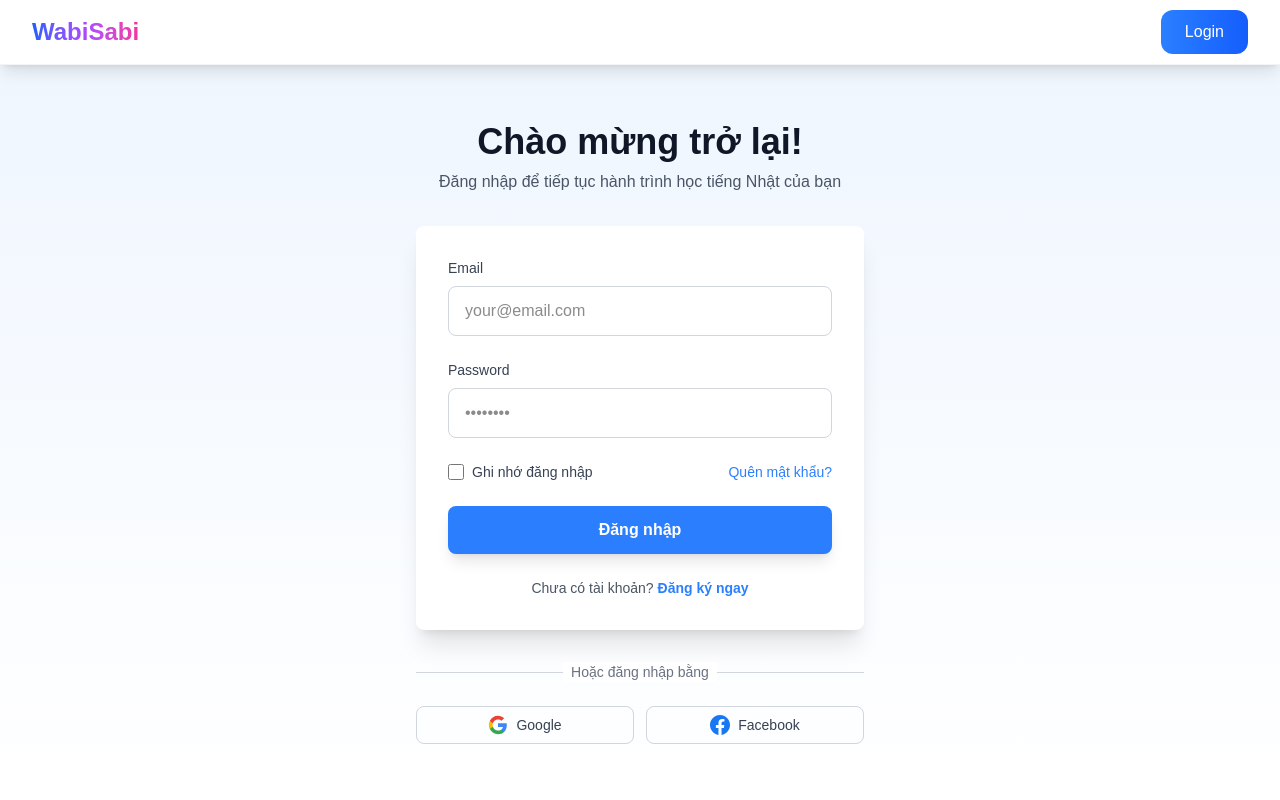
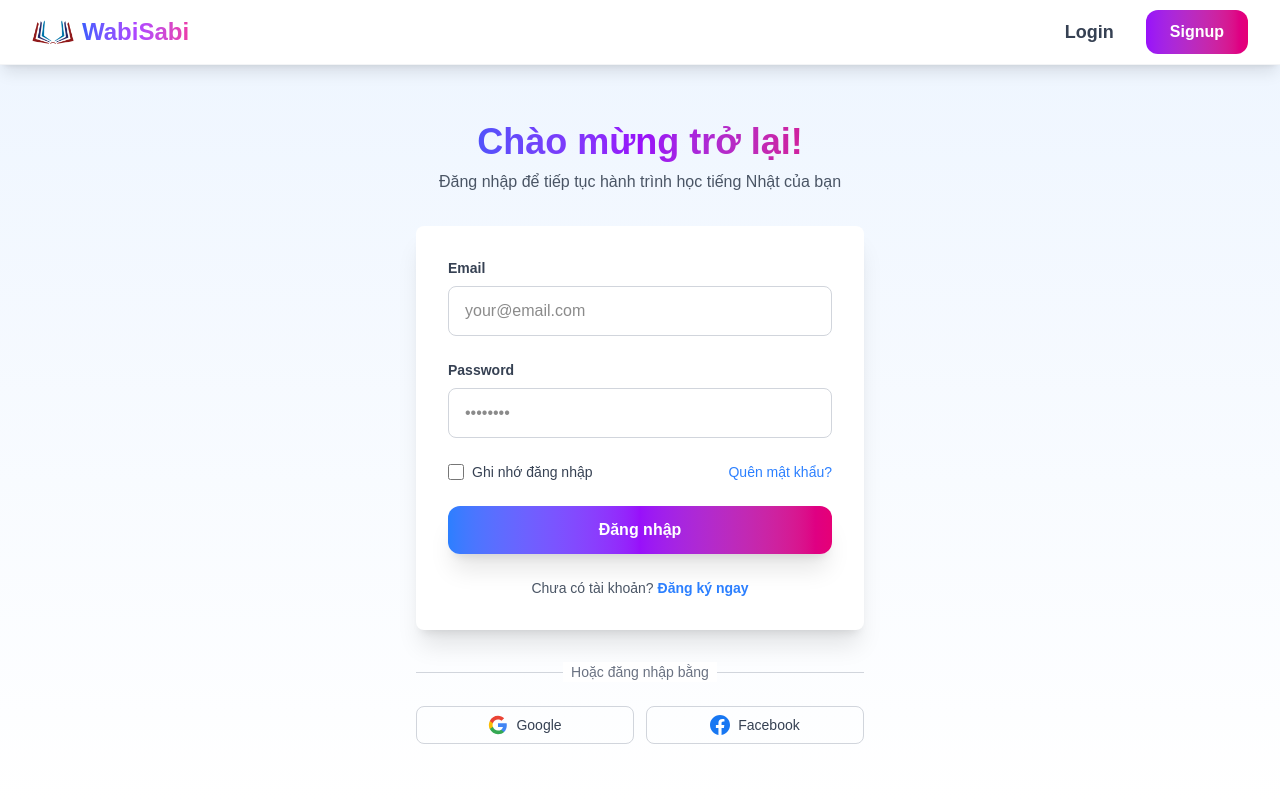
Before and after one commit to lethanhdat04/Japanese_Elearning, a Next.js app: page /login in a window 1280 px wide. Shown: the top 800 px of the page. Built offline with nearby package versions, Linux system fonts and the light colour scheme.

Commit message:
add logo, color

```diff
--- a/app/components/Navbar.tsx
+++ b/app/components/Navbar.tsx
@@ -3,7 +3,15 @@
 import { useState } from "react";
 import Link from "next/link";
 import { usePathname } from "next/navigation";
-import { FiSearch, FiHome, FiBookOpen, FiMusic, FiUser, FiLogOut } from "react-icons/fi";
+import Image from "next/image";
+import {
+  FiSearch,
+  FiHome,
+  FiBookOpen,
+  FiMusic,
+  FiUser,
+  FiLogOut,
+} from "react-icons/fi";
 
 export default function Navbar() {
   const [searchQuery, setSearchQuery] = useState("");
@@ -12,7 +20,8 @@ export default function Navbar() {
   const isActive = (path: string) => pathname === path;
 
   // Check if user is logged in (simple check based on pathname)
-  const isLoggedIn = pathname !== "/" && pathname !== "/login";
+  const isLoggedIn =
+    pathname !== "/" && pathname !== "/login" && pathname !== "/signup";
 
   const handleSearch = (e: React.FormEvent) => {
     e.preventDefault();
@@ -25,12 +34,22 @@ export default function Navbar() {
       <div className="max-w-7xl mx-auto px-4 sm:px-6 lg:px-8">
         <div className="flex justify-between items-center h-16">
           {/* Logo */}
-          <Link href={isLoggedIn ? "/home" : "/"} className="flex items-center group">
+          <Link
+            href={isLoggedIn ? "/home" : "/"}
+            className="flex items-center group"
+          >
+            <Image
+              src="/logo.png"
+              alt="WabiSabi Logo"
+              width={42}
+              height={42}
+              className="transition-transform duration-300 group-hover:scale-110"
+            />
             <div className="relative">
-              <span className="text-2xl font-bold bg-gradient-to-r from-blue-600 via-purple-500 to-pink-500 bg-clip-text text-transparent">
+              <span className="px-2 text-2xl font-extrabold bg-linear-to-r from-blue-600 via-purple-500 to-pink-500 bg-clip-text text-transparent">
                 WabiSabi
               </span>
-              <div className="absolute -bottom-1 left-0 w-0 h-0.5 bg-gradient-to-r from-blue-600 to-purple-500 group-hover:w-full transition-all duration-300"></div>
+              <div className="absolute -bottom-1 left-0 w-0 h-0.5 bg-linear-to-r from-blue-600 to-purple-500 group-hover:w-full transition-all duration-300"></div>
             </div>
           </Link>
 
@@ -57,7 +76,7 @@ export default function Navbar() {
                 href="/home"
                 className={`flex items-center space-x-2 px-4 py-2 rounded-lg transition-all duration-200 ${
                   isActive("/home")
-                    ? "bg-gradient-to-r from-blue-500 to-blue-600 text-white shadow-lg shadow-blue-500/30"
+                    ? "bg-linear-to-r from-purple-500 to-pink-500 text-white shadow-lg shadow-purple-500/30"
                     : "text-gray-700 hover:bg-gray-100"
                 }`}
               >
@@ -68,7 +87,7 @@ export default function Navbar() {
                 href="/home"
                 className={`flex items-center space-x-2 px-4 py-2 rounded-lg transition-all duration-200 ${
                   pathname.startsWith("/course")
-                    ? "bg-gradient-to-r from-blue-500 to-blue-600 text-white shadow-lg shadow-blue-500/30"
+                    ? "bg-linear-to-r from-purple-500 to-pink-500 text-white shadow-lg shadow-purple-500/30"
                     : "text-gray-700 hover:bg-gray-100"
                 }`}
               >
@@ -79,7 +98,7 @@ export default function Navbar() {
                 href="/music"
                 className={`flex items-center space-x-2 px-4 py-2 rounded-lg transition-all duration-200 ${
                   isActive("/music")
-                    ? "bg-gradient-to-r from-purple-500 to-pink-500 text-white shadow-lg shadow-purple-500/30"
+                    ? "bg-linear-to-r from-purple-500 to-pink-500 text-white shadow-lg shadow-purple-500/30"
                     : "text-gray-700 hover:bg-gray-100"
                 }`}
               >
@@ -90,7 +109,7 @@ export default function Navbar() {
                 href="/profile"
                 className={`flex items-center space-x-2 px-4 py-2 rounded-lg transition-all duration-200 ${
                   isActive("/profile")
-                    ? "bg-gradient-to-r from-blue-500 to-blue-600 text-white shadow-lg shadow-blue-500/30"
+                    ? "bg-linear-to-r from-purple-500 to-pink-500 text-white shadow-lg shadow-purple-500/30"
                     : "text-gray-700 hover:bg-gray-100"
                 }`}
               >
@@ -105,7 +124,7 @@ export default function Navbar() {
                 <span className="font-medium">Logout</span>
               </Link>
               {/* User Avatar */}
-              <div className="ml-2 w-10 h-10 bg-gradient-to-r from-blue-500 to-purple-600 rounded-full flex items-center justify-center text-white font-semibold shadow-lg cursor-pointer hover:scale-110 transition-transform duration-200">
+              <div className="ml-2 w-10 h-10 bg-linear-to-r from-blue-500 to-purple-600 rounded-full flex items-center justify-center text-white font-semibold shadow-lg cursor-pointer hover:scale-110 transition-transform duration-200">
                 U
               </div>
             </div>
@@ -113,9 +132,16 @@ export default function Navbar() {
             <div className="flex items-center space-x-4">
               <Link
                 href="/login"
-                className="px-6 py-2.5 bg-gradient-to-r from-blue-500 to-blue-600 text-white rounded-xl hover:shadow-lg hover:shadow-blue-500/50 transition-all duration-200 font-medium"
+                className="px-4 flex-col text-lg font-bold text-gray-700 hover:text-gray-900"
+                //className="px-6 py-2.5 bg-linear-to-r from-blue-600 to-purple-600 text-white rounded-xl hover:shadow-lg hover:shadow-blue-500/50 transition-all duration-200 font-medium"
               >
                 Login
+              </Link>
+              <Link
+                href="/signup"
+                className="px-6 py-2.5 bg-linear-to-r from-purple-600 to-pink-600 text-white rounded-xl hover:shadow-lg hover:shadow-pink-500/50 transition-all duration-200 font-bold"
+              >
+                Signup
               </Link>
             </div>
           )}
--- a/app/home/page.tsx
+++ b/app/home/page.tsx
@@ -31,7 +31,7 @@ export default function HomePage() {
     <Layout>
       <div className="min-h-screen bg-gray-50">
         {/* Welcome Section */}
-        <div className="bg-gradient-to-r from-blue-500 to-blue-600 text-white py-12">
+        <div className="py-10 bg-linear-to-r from-blue-500 to-purple-600 text-white text-sm font-semibold shadow-lg">
           <div className="max-w-7xl mx-auto px-4 sm:px-6 lg:px-8">
             <motion.div
               initial={{ opacity: 0, y: 20 }}
--- a/app/login/page.tsx
+++ b/app/login/page.tsx
@@ -29,7 +29,7 @@ export default function LoginPage() {
           className="max-w-md w-full space-y-8"
         >
           <div className="text-center">
-            <h2 className="text-4xl font-bold text-gray-900 mb-2">
+            <h2 className="text-4xl font-bold mb-2 bg-linear-to-r from-blue-600 via-purple-600 to-pink-600 bg-clip-text text-transparent">
               Chào mừng trở lại!
             </h2>
             <p className="text-gray-600">
@@ -47,7 +47,7 @@ export default function LoginPage() {
               <div>
                 <label
                   htmlFor="email"
-                  className="block text-sm font-medium text-gray-700 mb-2"
+                  className="block text-sm font-semibold text-gray-700 mb-2"
                 >
                   Email
                 </label>
@@ -65,7 +65,7 @@ export default function LoginPage() {
               <div>
                 <label
                   htmlFor="password"
-                  className="block text-sm font-medium text-gray-700 mb-2"
+                  className="block text-sm font-semibold text-gray-700 mb-2"
                 >
                   Password
                 </label>
@@ -78,6 +78,7 @@ export default function LoginPage() {
                   className="w-full px-4 py-3 border border-gray-300 rounded-lg focus:outline-none focus:ring-2 focus:ring-blue-500"
                   placeholder="••••••••"
                 />
+
               </div>
 
               <div className="flex items-center justify-between">
@@ -107,7 +108,7 @@ export default function LoginPage() {
 
               <button
                 type="submit"
-                className="w-full bg-blue-500 text-white py-3 rounded-lg font-semibold hover:bg-blue-600 transition shadow-lg hover:shadow-xl"
+                className="w-full py-3 text-white bg-linear-to-r from-blue-500 via-purple-600 to-pink-600  rounded-xl font-semibold shadow-xl hover:shadow-2xl hover:shadow-purple-500/50 transition-all"
               >
                 Đăng nhập
               </button>
--- a/app/music/page.tsx
+++ b/app/music/page.tsx
@@ -28,7 +28,7 @@ export default function MusicPage() {
     <Layout>
       <div className="min-h-screen bg-gradient-to-br from-purple-50 via-pink-50 to-blue-50">
         {/* Header */}
-        <div className="bg-gradient-to-r from-purple-600 via-pink-500 to-blue-500 text-white py-16">
+        <div className="py-10 bg-linear-to-r from-blue-500 to-purple-600 text-white text-sm font-semibold">
           <div className="max-w-7xl mx-auto px-4 sm:px-6 lg:px-8">
             <motion.div
               initial={{ opacity: 0, y: 20 }}
--- a/app/signup/page.tsx
+++ b/app/signup/page.tsx
@@ -89,7 +89,7 @@ export default function SignUpPage() {
               <form onSubmit={handleSubmit} className="space-y-6">
                 {/* Name */}
                 <div>
-                  <label className="block text-sm font-medium text-gray-700 mb-2">
+                  <label className="block text-sm font-bold text-gray-700 mb-2">
                     Họ và tên
                   </label>
                   <div className="relative">
@@ -107,7 +107,7 @@ export default function SignUpPage() {
 
                 {/* Email */}
                 <div>
-                  <label className="block text-sm font-medium text-gray-700 mb-2">
+                  <label className="block text-sm font-bold text-gray-700 mb-2">
                     Email
                   </label>
                   <div className="relative">
@@ -125,7 +125,7 @@ export default function SignUpPage() {
 
                 {/* Password */}
                 <div>
-                  <label className="block text-sm font-medium text-gray-700 mb-2">
+                  <label className="block text-sm font-bold text-gray-700 mb-2">
                     Mật khẩu
                   </label>
                   <div className="relative">
@@ -167,7 +167,7 @@ export default function SignUpPage() {
 
                 {/* Confirm Password */}
                 <div>
-                  <label className="block text-sm font-medium text-gray-700 mb-2">
+                  <label className="block text-sm font-bold text-gray-700 mb-2">
                     Xác nhận mật khẩu
                   </label>
                   <div className="relative">
@@ -236,7 +236,7 @@ export default function SignUpPage() {
                     <div className="w-full border-t border-gray-300"></div>
                   </div>
                   <div className="relative flex justify-center text-sm">
-                    <span className="px-2 bg-white text-gray-500">Hoặc đăng ký với</span>
+                    <span className="px-2 bg-white/80 backdrop-blur-xl text-gray-500">Hoặc đăng ký với</span>
                   </div>
                 </div>
 
```
Also changed, not shown: app/page.tsx (+15 -16 lines), public/logo.png (added).
